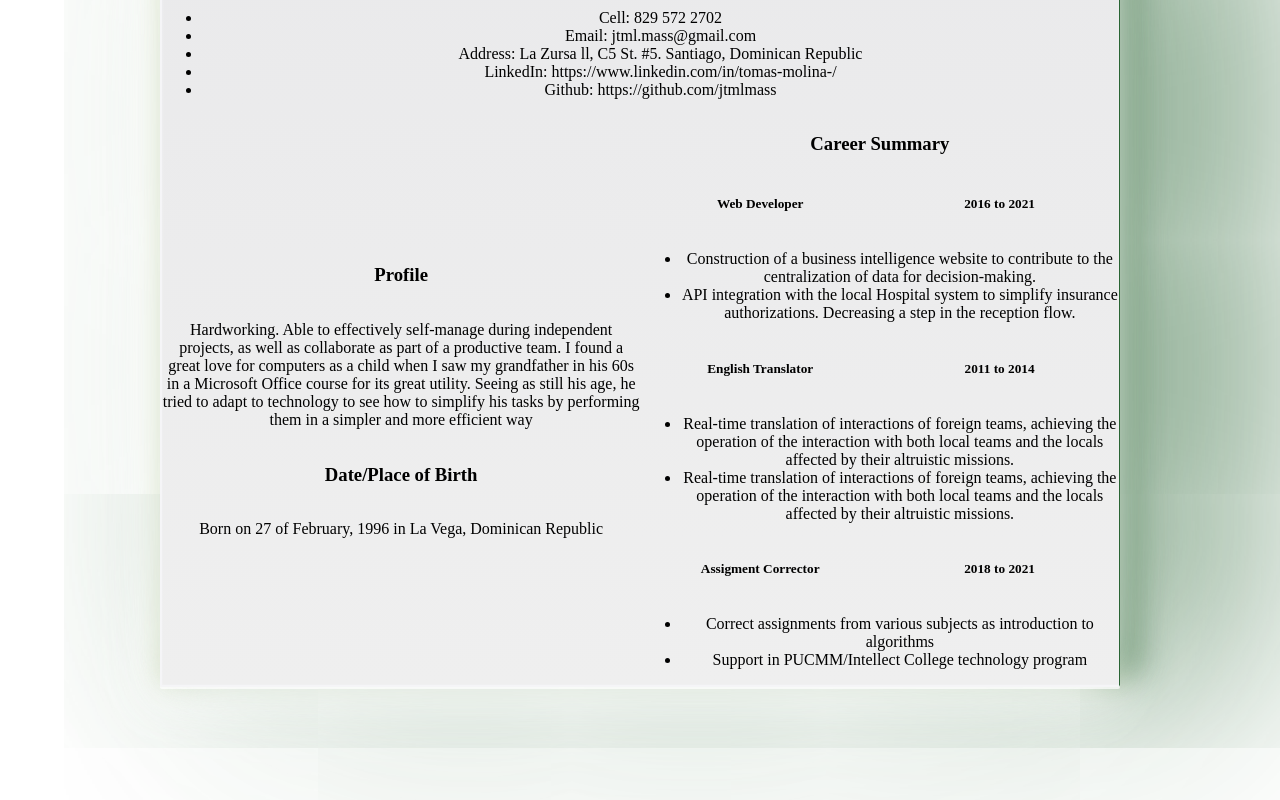
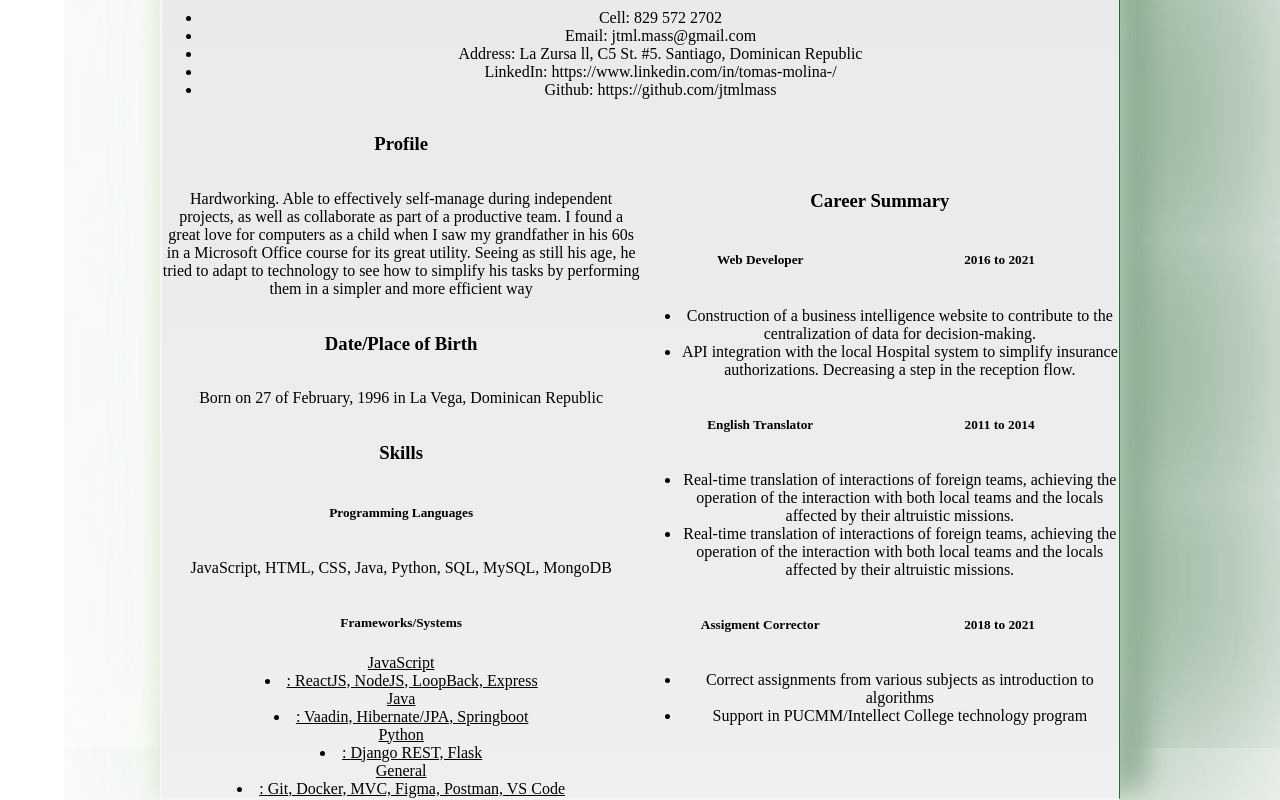
Before and after one commit to tomasjml/cv-tomas-molina, a React (Create React App) app: page / in a window 1280 px wide. Shown: the part 399-1199 px from the top of the page. Before the commit the page ends 1086 px from the top, so only its background shows below. Built offline with nearby package versions, Linux system fonts and the light colour scheme; a web font is replaced by a local one.

Commit message:
Adding SkillsInfo component

```diff
--- a/src/App.js
+++ b/src/App.js
@@ -6,6 +6,7 @@ import ContactInfo from "./components/contact-info/ContactInfo";
 import ProfileInfo from "./components/profile-info/ProfileInfo";
 import CareerInfo from "./components/career-info/CareerInfo";
 import BirthInfo from "./components/birth-info/BirthInfo";
+import SkillsInfo from "./components/skills-info/SkillsInfo";
 
 // Resources
 import tomasMolina from "./images/jotate.jpg";
@@ -53,6 +54,29 @@ function App() {
     }
   ]
   const [birthDate, birthPlace] = ["27 of February, 1996", "La Vega, Dominican Republic"]
+  const [codingData, frameData, passiveData] = [
+    ["JavaScript", "HTML", "CSS", "Java", "Python", "SQL", "MySQL", "MongoDB"],
+    [
+      {
+        "language" : "JavaScript",
+        "frameworks": ["ReactJS", "NodeJS", "LoopBack", "Express"]
+      },
+      {
+        "language" : "Java",
+        "frameworks": ["Vaadin", "Hibernate/JPA", "Springboot"]
+      },
+      {
+        "language" : "Python",
+        "frameworks": ["Django REST", "Flask"]
+      },
+      {
+        "language" : "General",
+        "frameworks": ["Git", "Docker", "MVC", "Figma", "Postman", "VS Code"]
+      }
+    ],
+    ["Creativity", "Communication", "Teamwork", "Adaptability", "Critical Thinking", "Leadership", "Organized"]
+  ]
+
 
   return (
     <div className="App">
@@ -65,6 +89,9 @@ function App() {
             <div className="col">
               <BirthInfo birthDate={birthDate} birthPlace={birthPlace}/>
             </div>
+            <div className="col">
+              <SkillsInfo codingData={codingData.join(", ")} frameData={frameData} passiveData={passiveData}/>
+            </div>
           </div>
           <div className="col">
             <CareerInfo careerData={careerData}/>
--- /dev/null
+++ b/src/components/skills-info/SkillsInfo.js
@@ -0,0 +1,32 @@
+import React from 'react';
+
+const SkillsInfo = ({codingData, frameData, passiveData}) => {
+    return (
+        <>
+            <h3>Skills</h3>
+            <div className="row">
+                <div className="col">
+                    <h5>Programming Languages</h5>
+                    <p>{codingData}</p>
+                </div>
+            </div>
+            <div className="row">
+                <div className="col">
+                    <h5>Frameworks/Systems</h5>
+                    <u>
+                    {frameData.map((data) => {
+                        return (
+                            <div key={data.language}>
+                                <label htmlFor={data.language}>{data.language}</label>
+                                <li name={data.language}>: {data.frameworks.join(", ")}</li>
+                            </div>
+                        );
+                    })}
+                    </u>
+                </div>
+            </div>
+        </>
+     );
+}
+
+export default SkillsInfo;
```
